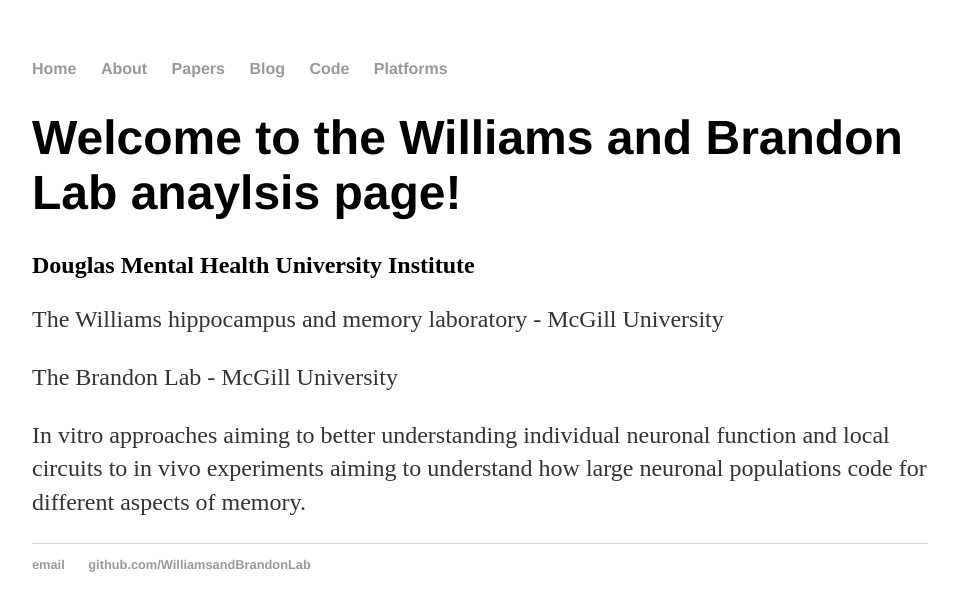
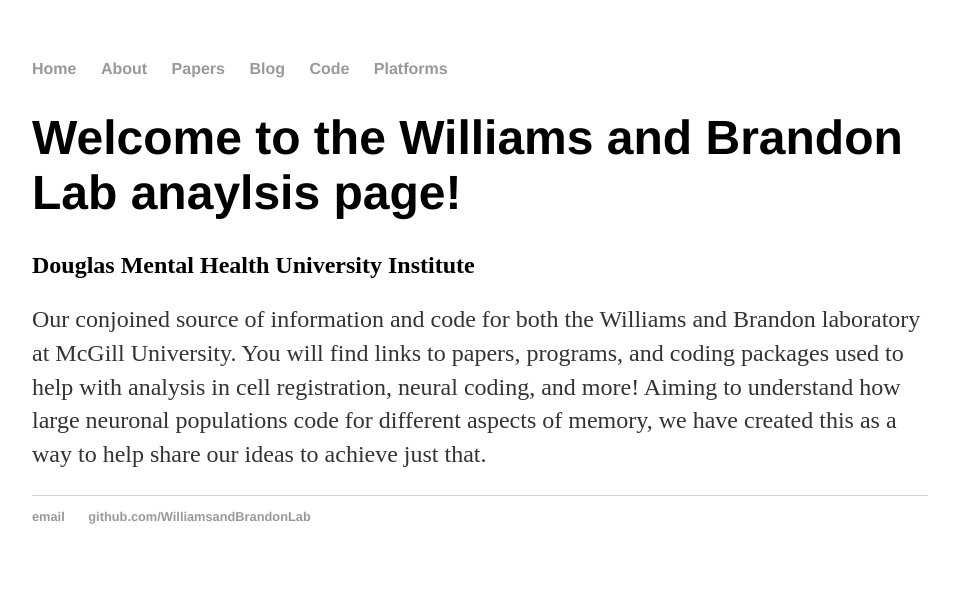
Before and after one commit to WilliamsandBrandanLab/WilliamsandBrandanLab.github.io, a Jekyll site: the page built from index.md, in a window 1280 px wide. Shown: the top 611 px of the page, without its empty margins (160-1119 px from the left). Built offline with Jekyll 4.4.1, drawn with Linux system fonts in a browser that asks for light colours; our own code applies the rules of GitHub Pages for plain Markdown files.

Commit message:
Update index.md

```diff
--- a/index.md
+++ b/index.md
@@ -1,9 +1,5 @@
 # Welcome to the Williams and Brandon Lab anaylsis page!
 ## Douglas Mental Health University Institute
-The Williams hippocampus and memory laboratory - McGill University
 
-The Brandon Lab - McGill University
-
-In vitro approaches aiming to better understanding individual neuronal function
-and local circuits to in vivo experiments aiming to understand how large neuronal
-populations code for different aspects of memory.
+Our conjoined source of information and code for both the Williams and Brandon laboratory at McGill University.
+You will find links to papers, programs, and coding packages used to help with analysis in cell registration, neural coding, and more! Aiming to understand how large neuronal populations code for different aspects of memory, we have created this as a way to help share our ideas to achieve just that.
```
